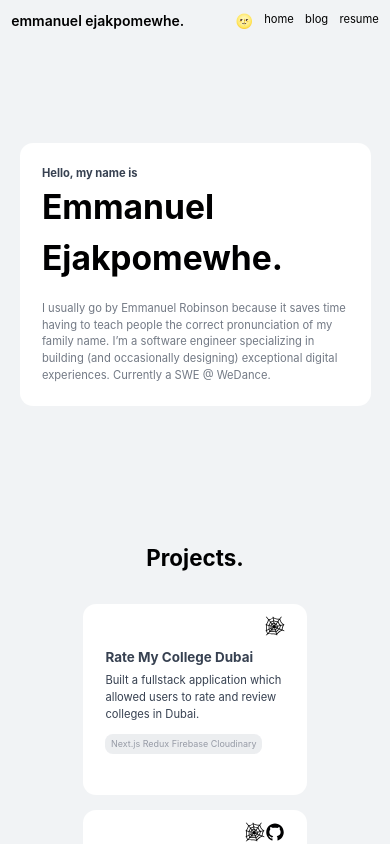
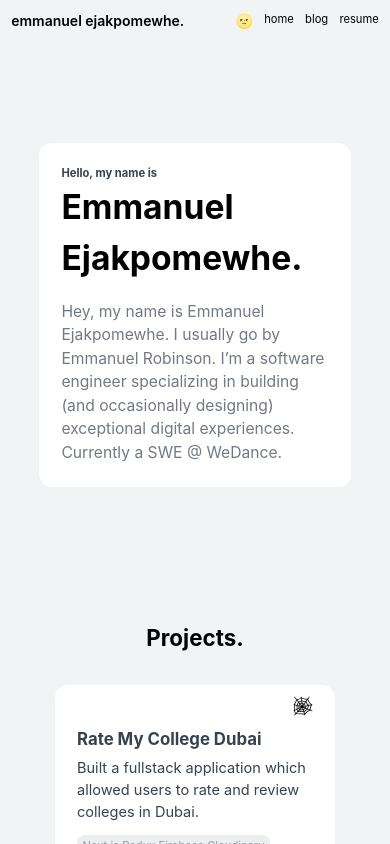
Before and after one commit to emmanuelorobinson/portfolio-website, a Next.js app: page / in a window 390 px wide. Shown: the top 844 px of the page. Built offline with nearby package versions, Linux system fonts and the light colour scheme.

Commit message:
mobile friendly change

```diff
--- a/components/Header.jsx
+++ b/components/Header.jsx
@@ -6,6 +6,15 @@ import { ThemeContext, themes } from "../contexts/theme-context";
 const Header = (props) => {
 
   const [darkMode, setDarkMode] = React.useState(false);
+
+  useEffect(() => {
+    const temp = localStorage.getItem("darkMode");
+    if (temp === "true") {
+      setDarkMode(true);
+    } else {
+      setDarkMode(false);
+    }
+  }, []);
 
 
   return (
--- a/components/Hero.jsx
+++ b/components/Hero.jsx
@@ -1,4 +1,5 @@
 import React from "react";
+import mydata from "../mydata";
 
 const Hero = () => {
   return (
@@ -10,9 +11,7 @@ const Hero = () => {
         {/* <h3>{"I like building cool things."}</h3> */}
         <br />
         <p>
-          {
-            "I usually go by Emmanuel Robinson because it saves time having to teach people the correct pronunciation of my family name. I’m a software engineer specializing in building (and occasionally designing) exceptional digital experiences. Currently a SWE @ WeDance."
-          }
+          {mydata.landingPagePara}
         </p>
       </div>
       <div className="image_container">
--- a/mydata.jsx
+++ b/mydata.jsx
@@ -13,7 +13,7 @@ export default {
 
   // Landing Page Paragraph
   landingPagePara:
-    "Hey, my name is Emmanuel Ejakpomewhe. I usually go by Emmanuel Robinson because it saves time having to teach people the correct pronunciation of my family name. I’m a software engineer specializing in building (and occasionally designing) exceptional digital experiences. Currently a SWE @ WeDance. ",
+    "Hey, my name is Emmanuel Ejakpomewhe. I usually go by Emmanuel Robinson. I’m a software engineer specializing in building (and occasionally designing) exceptional digital experiences. Currently a SWE @ WeDance. ",
 
   // Landing Page Image (replace - root/public/assets/photo.jpg)
   landingPageImage: "assets/Me.jpg",
--- a/styles/globals.css
+++ b/styles/globals.css
@@ -71,7 +71,8 @@ a {
 }
 
 .hero-section {
-  width: 90%;
+  width: 80%;
+  max-width: 1920px;
   height: 30rem;
   margin: 0 auto;
   border-radius: 13px;
@@ -119,6 +120,7 @@ a {
   font-size: 1rem;
   opacity: 0.7;
   color: var(--text3);
+
 }
 
 .hero-section .image_container img {
@@ -145,6 +147,7 @@ a {
   }
 
   .hero-section {
+    width: 80%;
     display: flex;
     flex-direction: row;
     justify-content: center;
@@ -162,6 +165,14 @@ a {
     flex-direction: column;
     height: fit-content;
   }
+
+  .hero-section .hero-container p {
+    position: relative;
+    font-size: 1.4rem;
+    opacity: 0.7;
+    color: var(--text3);
+  }
+
 }
 
 
@@ -171,6 +182,11 @@ a {
 }
 
 .project-section {
+
+  width: 80%;
+  max-width: 1920px;
+  margin: 0 auto;
+
   display: flex;
   flex-direction: row;
   justify-content: center;
@@ -201,20 +217,6 @@ a {
   grid-template-columns: repeat(3, 1fr);
   grid-auto-rows: auto;
   cursor: pointer;
-}
-
-/* reduce the colums of tablet */
-@media (max-width: 1000px) {
-  .project-section .project-container .project-box {
-    grid-template-columns: repeat(2, 1fr);
-  }
-}
-
-/* reduce the columns of mobile */
-@media (max-width: 700px) {
-  .project-section .project-container .project-box {
-    grid-template-columns: repeat(1, 1fr);
-  }
 }
 
 .project-section .project-container .project-box .project {
@@ -293,9 +295,55 @@ a {
   opacity: 0.7;
 }
 
+/* reduce the colums of tablet */
+@media (max-width: 1200px) {
+  .project-section .project-container .project-box {
+    grid-template-columns: repeat(2, 1fr);
+  }
+}
+
+/* reduce the columns of mobile */
+@media (max-width: 700px) {
+
+  .project-section .project-container .project-box .project {
+
+    background-color: var(--card);
+    border-radius: 13px;
+    padding: 2rem;
+    margin: 0.7rem;
+    width: 90%;
+    height: 19rem;
+
+    margin-left: auto;
+    margin-right: auto;
+    transition: transform 0.5s ease;
+  }
+
+  .project-section .project-container .project-box {
+    grid-template-columns: repeat(1, 1fr);
+  }
+
+  .project-section .project h2 {
+    font-size: 1.5rem;
+  }
+
+  .project-section .project h3 {
+    font-size: 1.3rem;
+  }
+
+  .project-section .project p {
+    font-size: 1rem;
+  }
+
+
+
+}
+
 .contact-section {
+
+  max-width: 1920px;
   background-color: var(--card);
-  width: 90%;
+  width: 80%;
   margin: auto;
   border-radius: 13px;
   display: flex;
@@ -359,6 +407,18 @@ a {
   transition: transform 0.5s ease;
 }
 
+@media screen and (max-width: 700px) {
+  .contact-section .contact-container p {
+    font-size: 1.5rem;
+  }
+
+  .contact-section .contact-container a:hover {
+    /* disable */
+    transform: none;
+    background-color: var(--mini-card);
+  }
+}
+
 .resume-button button {
   position: relative;
   width: 7rem;
@@ -378,6 +438,8 @@ a {
 }
 
 .footer-section {
+
+  max-width: 1920px;
   display: flex;
   flex-direction: column;
   justify-content: center;
@@ -415,7 +477,7 @@ a {
   cursor: pointer;
   transform: scale(1.1);
   transition: transform 0.5s ease;
-  color: #64ffda;
+  color : var(--text1);
 }
 
 
```
